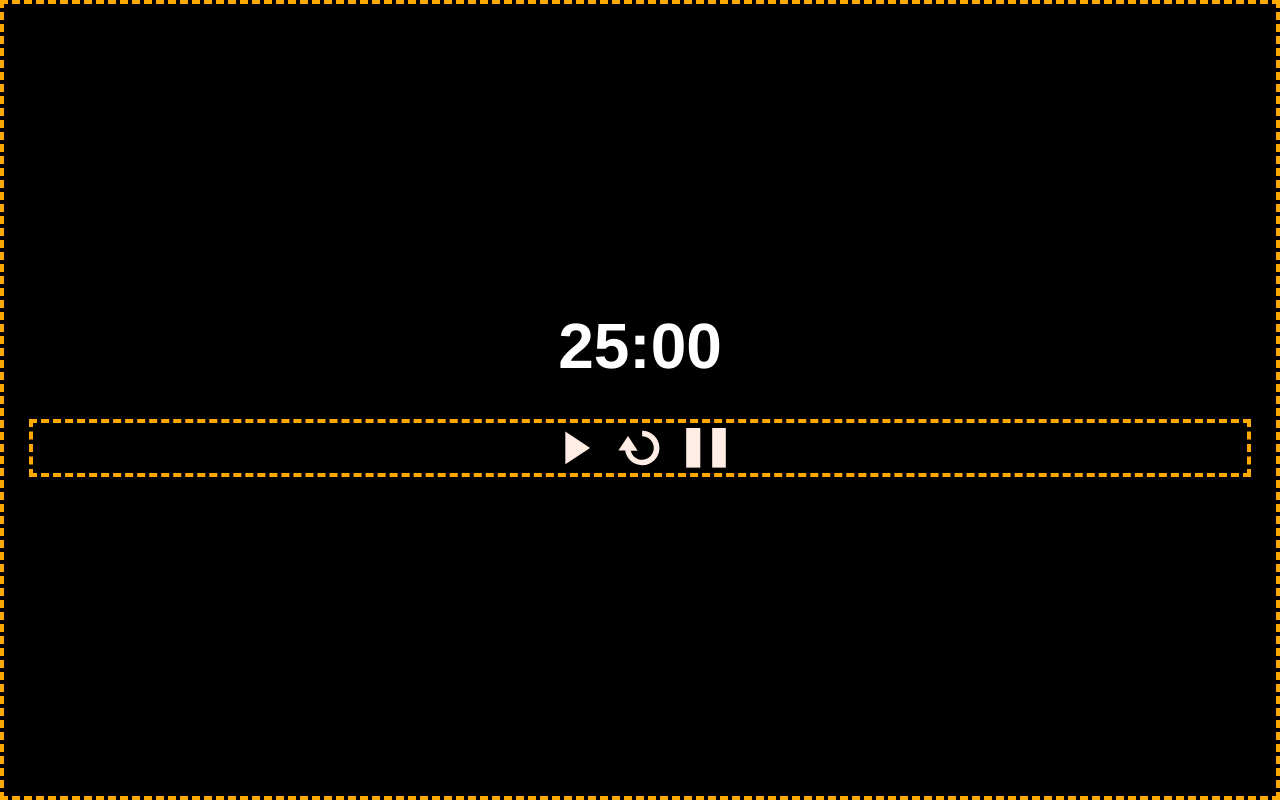
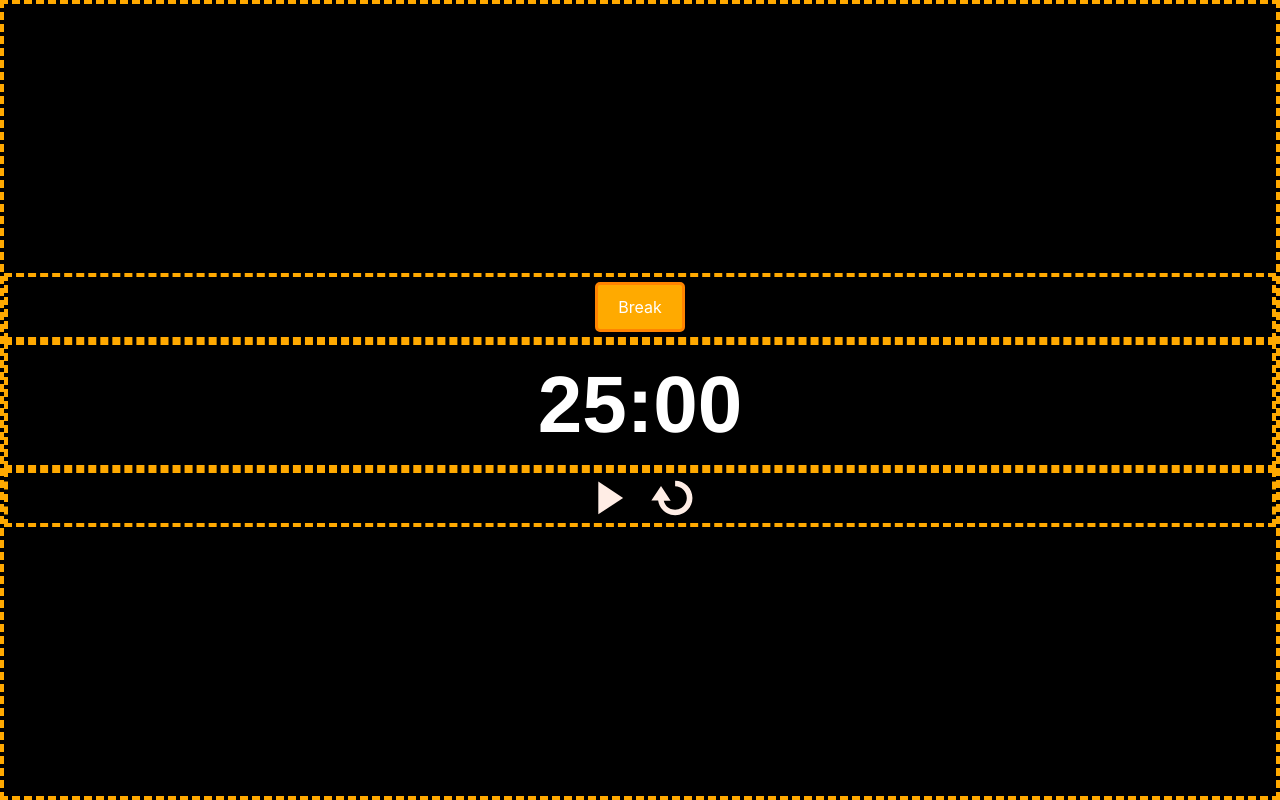
Before and after one commit to gccornejo441/Diamond-Focus, a React (Create React App) app: page / in a window 1280 px wide. Built offline with nearby package versions, Linux system fonts and the light colour scheme.

Commit message:
adding break button

```diff
--- a/package.json
+++ b/package.json
@@ -12,7 +12,9 @@
     "@types/react-dom": "^18.2.24",
     "react": "^18.2.0",
     "react-dom": "^18.2.0",
+    "react-helmet": "^6.1.0",
     "react-scripts": "5.0.1",
+    "react-tooltip": "^5.26.3",
     "typescript": "^4.9.5",
     "web-vitals": "^2.1.4"
   },
@@ -39,5 +41,8 @@
       "last 1 firefox version",
       "last 1 safari version"
     ]
+  },
+  "devDependencies": {
+    "@types/react-helmet": "^6.1.11"
   }
 }
--- a/src/App.tsx
+++ b/src/App.tsx
@@ -3,12 +3,11 @@ import './App.css';
 import Timer from './component/Timer';
 
 function App() {
-  let [logs, setLogs] = React.useState<string[]>([]);
 
   return (
-    <div className="App">
-      <Timer />
-    </div>
+      <div className="App">
+        <Timer />
+      </div>
   );
 }
 
--- a/src/component/ButtonPanel.tsx
+++ b/src/component/ButtonPanel.tsx
@@ -1,8 +1,8 @@
 import React from 'react';
 import { ReactComponent as PlayButton } from './assets/playButton.svg';
+import { ReactComponent as PauseButton } from './assets/pauseButton.svg';
 import { ReactComponent as ResetButton } from './assets/resetButton.svg';
-import { ReactComponent as PausedButton } from './assets/pauseButton.svg';
-
+import { Tooltip } from 'react-tooltip'
 import styles from './ButtonPanel.module.css';
 
 const svgStyle = {
@@ -14,52 +14,48 @@ const svgStyle = {
 interface ButtonPanelProps {
     setIsActive: React.Dispatch<React.SetStateAction<boolean>>;
     setIsPaused: React.Dispatch<React.SetStateAction<boolean>>;
-    // setIsStopped: React.Dispatch<React.SetStateAction<boolean>>;
-    // setIsCompleted: React.Dispatch<React.SetStateAction<boolean>>;
     setIsReset: React.Dispatch<React.SetStateAction<boolean>>;
-    // setIsStarted: React.Dispatch<React.SetStateAction<boolean>>;
-    // setMinutes: React.Dispatch<React.SetStateAction<number>>;
-    // setSeconds: React.Dispatch<React.SetStateAction<number>>;
-    // minutes: number;
-    // seconds: number;
-    // isActive: boolean;
-    // isPaused: boolean;
-    // isStopped: boolean;
-    // isCompleted: boolean;
+    isActive: boolean;
 }
 
-const ButtonPanel = ({
-    setIsReset,
-    setIsActive,
-    setIsPaused }: ButtonPanelProps) => {
-    const handlePlay = (e: React.MouseEvent<HTMLAnchorElement>) => {
-        e.preventDefault();
-        setIsActive(true);
+const ButtonPanel = ({ setIsReset, setIsActive, setIsPaused, isActive }: ButtonPanelProps) => {
+    const handlePlayPause = () => {
+        if (!isActive) {
+            setIsActive(true);
+            setIsPaused(false);
+        } else {
+            setIsPaused(true);
+            setIsActive(false);
+        }
     };
-
-    const handlePause = () => {
-        setIsPaused(true);
-
-        setIsActive(false);
-    }
 
     const handleReset = () => {
         setIsReset(true);
-
         setIsActive(false);
+        setIsPaused(false);
     };
 
     return (
         <div className={styles.buttonPanel}>
-            <a href="#play" onClick={handlePlay}>
-                <PlayButton style={svgStyle} />
+            <a href="#$$$"
+                data-tooltip-id="panelTooltip"
+                data-tooltip-place='bottom'
+                data-tooltip-content={isActive ? 'Pause' : 'Play'}
+                onClick={handlePlayPause}>
+                {isActive ?
+                <PauseButton
+                style={svgStyle} /> :
+                <PlayButton
+                style={svgStyle} />}
             </a>
-            <a href="#reset" onClick={handleReset}>
+            <a href="#$$$"
+            data-tooltip-id="panelTooltip"
+            data-tooltip-content="Reset"
+            data-tooltip-place='bottom'
+            onClick={handleReset}>
                 <ResetButton style={svgStyle} />
             </a>
-            <a href="#stop" onClick={handlePause}>
-                <PausedButton style={svgStyle} />
-            </a>
+            <Tooltip id="panelTooltip" />
         </div>
     );
 };
--- /dev/null
+++ b/src/component/OptionsPanel.module.css
@@ -0,0 +1,35 @@
+.optionsPanelContainer {
+    display: flex;
+    flex-direction: column;
+    justify-content: center;
+    align-items: center;
+    width: 100%;
+    border: #ffa900 dashed 4px;
+    color: #fff;
+}
+
+.buttonTimer {
+    background-color: #4CAF50;
+    color: white;
+    border: none;
+    padding: 10px 20px;
+    margin: 5px;
+    cursor: pointer;
+    font-size: 16px;
+}
+
+.buttonBreak {
+    background-color: #ffaa00;
+    border: 3px solid #ff8400;
+    border-radius: 5px;
+    color: white;
+    padding: 10px 20px;
+    margin: 5px;
+    cursor: pointer;
+    font-size: 16px;
+}
+
+.buttonBreak:hover {
+    background-color: #ffc144;
+    color: black;
+}
--- /dev/null
+++ b/src/component/OptionsPanel.tsx
@@ -0,0 +1,21 @@
+import styles from './OptionsPanel.module.css';
+
+interface OptionsPanelProps {
+    setTimer: React.Dispatch<React.SetStateAction<boolean>>;
+    timer: boolean;
+}
+
+const OptionsPanel = ({ setTimer, timer }: OptionsPanelProps) => {
+    const toggleTimer = () => {
+        setTimer(!timer);
+    };
+    return (
+        <div className={styles.optionsPanelContainer}>
+            {!timer
+                ? <button className={styles.buttonBreak} onClick={toggleTimer}>Break</button>
+                : <button className={styles.buttonTimer} onClick={toggleTimer}>Timer</button>}
+        </div>
+    );
+}
+
+export default OptionsPanel;
--- a/src/component/Timer.module.css
+++ b/src/component/Timer.module.css
@@ -36,6 +36,8 @@ a:hover {
 
 .timerBox {
     color: #fff;
+    border: #ffa900 dashed 4px;
+    width: 100%;
 }
 
 .todoBackground {
@@ -48,7 +50,7 @@ a:hover {
 }
 
 .timerFont {
-    font-size: 4rem;
+    font-size: 5rem;
     font-weight: 900;
     color: #fff;
     font-family: "Helvetica Neue", Helvetica, Arial, sans-serif;
@@ -57,6 +59,5 @@ a:hover {
 .buttonPanel {
     width: 100%;
     height: fit-content;
-    padding: 2%;
     color: #fff;
 }
--- a/src/component/Timer.tsx
+++ b/src/component/Timer.tsx
@@ -1,6 +1,8 @@
 import React, { useEffect, useState } from 'react';
 import styles from '../component/Timer.module.css';
 import ButtonPanel from './ButtonPanel';
+import { Helmet } from 'react-helmet';
+import OptionsPanel from './OptionsPanel';
 
 const Timer = () => {
     const [minutes, setMinutes] = useState(25);
@@ -11,6 +13,9 @@ const Timer = () => {
     const [isReset, setIsReset] = useState(false);
     const [isStarted, setIsStarted] = useState(false);
 
+    const [timer, setTimer] = useState<boolean>(false);
+    const [breakMinutes, setBreakMinutes] = useState(5);
+    const [breakSeconds, setBreakSeconds] = useState(0);
 
     useEffect(() => {
         let interval: any = null;
@@ -48,22 +53,44 @@ const Timer = () => {
     }, [isActive, isPaused, isCompleted, isReset, isStarted, minutes, seconds]);
 
     return (
+        <>
+            <Helmet>
+                <meta charSet="utf-8" />
+                <title>{`${minutes}:${seconds < 10 ? '0' : ''}${seconds}`}</title>
+                <link rel="canonical" href="http://mysite.com/example" />
+            </Helmet>
             <div className={styles.timerContainer}>
+            <OptionsPanel
+            setTimer={setTimer}
+            timer={timer}
+            />
+                {!timer ? (
                     <div className={styles.timerBox}>
-                <div className={`${styles.timerBox} ${styles.timerFont}`}>
+                    <div className={styles.timerFont}>
                         <span id="minutesValue" className={`${styles.timerFont}`}>{minutes}</span>
                         <span>:</span>
                         <span id="secondsValue" style={{ top: "0em" }}>{seconds === 0 ? "00" : seconds}</span>
                     </div>
                 </div>
+                ) : (
+                    <div className={styles.timerBox}>
+                    <div className={styles.timerFont}>
+                        <span id="minutesValue" className={`${styles.timerFont}`}>{breakMinutes}</span>
+                        <span>:</span>
+                        <span id="secondsValue" style={{ top: "0em" }}>{breakSeconds === 0 ? "00" : breakSeconds}</span>
+                    </div>
+                </div>
+                )}
                 <div className={styles.buttonPanel}>
                     <ButtonPanel
                         setIsReset={setIsReset}
                         setIsPaused={setIsPaused}
                         setIsActive={setIsActive}
+                        isActive={isActive}
                     />
                 </div>
             </div>
+        </>
     );
 }
 
--- a/src/index.tsx
+++ b/src/index.tsx
@@ -1,6 +1,7 @@
 import React from 'react';
 import ReactDOM from 'react-dom/client';
 import './index.css';
+import 'react-tooltip/dist/react-tooltip.css'
 import App from './App';
 import reportWebVitals from './reportWebVitals';
 
```
Also changed, not shown: 1 other file (tests, documents, lock files or other folders). Lines whose indentation alone changed are shown as unchanged.
